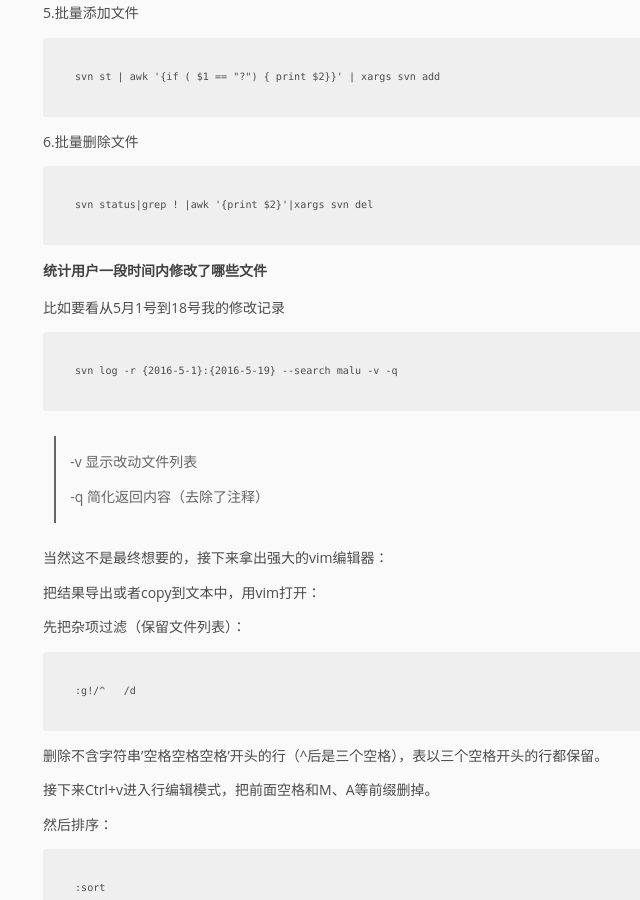
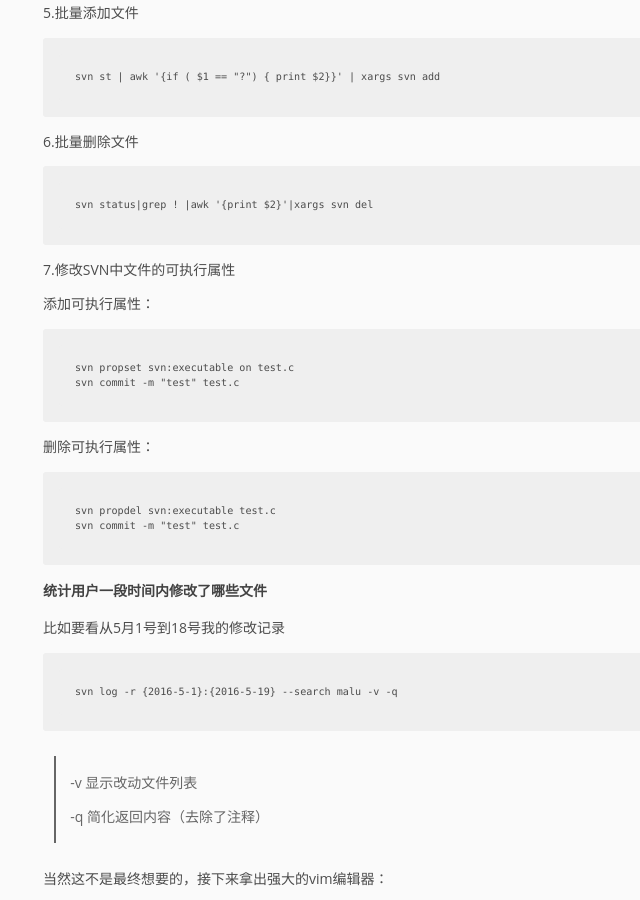
Before and after one commit to pingmalu/pingmalu.github.io, a Jekyll site: the page built from _posts/2016-05-18-SVN日常笔记.md, in a window 1280 px wide and 900 px high, scrolled down 1202 px. Shown: the whole window, without its empty margins (157-797 px from the left). Built offline with Jekyll 4.4.1, drawn with Linux system fonts in a browser that asks for light colours; nearby versions of some CDN libraries.

Commit message:
'update'

```diff
--- a/_posts/2016-05-18-SVN日常笔记.md
+++ b/_posts/2016-05-18-SVN日常笔记.md
@@ -42,6 +42,18 @@ title: SVN日常笔记
 6.批量删除文件
 
 	svn status|grep ! |awk '{print $2}'|xargs svn del
+
+7.修改SVN中文件的可执行属性
+
+添加可执行属性：
+
+	svn propset svn:executable on test.c
+	svn commit -m "test" test.c
+
+删除可执行属性：
+
+	svn propdel svn:executable test.c
+	svn commit -m "test" test.c
 
 ### 统计用户一段时间内修改了哪些文件
 
```
